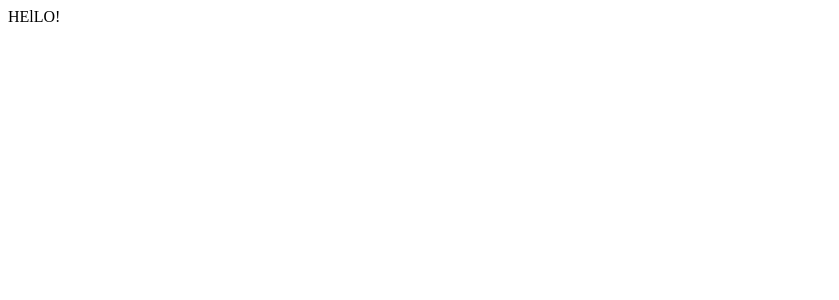
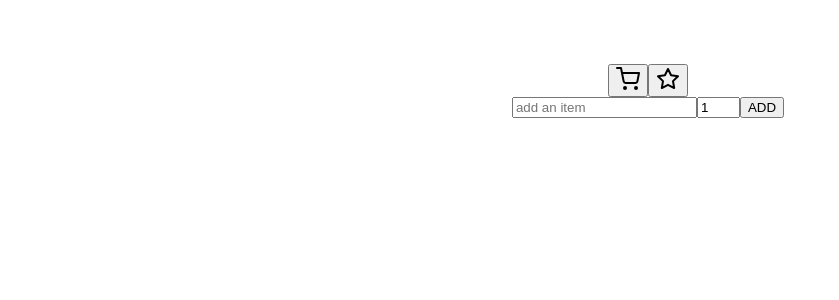
Before and after one commit to SarahYiskah/basket, a React app: page / in a window 1280 px wide. Shown: the top 300 px of the page, without its empty margins (0-839 px from the left). Built offline with nearby package versions, Linux system fonts and the light colour scheme.

Commit message:
added app functionality

```diff
--- a/package.json
+++ b/package.json
@@ -17,6 +17,7 @@
     "babel-preset-stage-0": "^6.24.1",
     "react": "^16.5.1",
     "react-dom": "^16.5.1",
+    "uuid": "^3.3.2",
     "webpack": "^4.19.0",
     "webpack-cli": "^3.1.0",
     "webpack-dev-server": "^3.1.8"
--- a/src/App.css
+++ b/src/App.css
@@ -4,11 +4,25 @@ body,html {
   height: 100%;
 }
 
-/* div#App {
+input[type=number]{
+  width: 35px;
+}
+
+div.App {
+  margin-top: 5%;
   display: flex;
   align-items: center;
   flex-direction: column;
-} */
+}
+
+button.navButton {
+  background: #EEEBF0;
+  width: 30%;
+}
+
+button.navButton.active {
+  background: white;
+}
 
 /*
 blue #0087FF
--- a/src/App.js
+++ b/src/App.js
@@ -1,5 +1,4 @@
 import React, { Component } from 'react'
-import './App.css'
 import style from "./App.css"
 import Nav from './components/Nav'
 import Extra from './components/Extra'
@@ -8,10 +7,34 @@ import Basket from './components/Basket'
 
 
 class App extends Component {
+  state = {
+    active: 'basket',
+    basket: [],
+    extra: [{name: "milk", amount: 1}, {name: "cereal", amount: 1}, {name: "cheese", amount: 1}]
+  }
+
+  changeActive = (active) => {
+    this.setState({active})
+  }
+
+  addItem = (target, item) => {
+    this.setState({
+      [target]: [...this.state[target], item]
+    })
+  }
+
+  removeItem = (target, item) => {
+    this.setState({
+      [target]: [...this.state[target].filter(i => i.name !== item.name || i.amount !== item.amount)]
+    })
+  }
+
   render() {
-    return(
-      <div className={style.App}>HElLO!</div>
-    )
+    return (<div className={style.App}>
+      <Nav changeActive={this.changeActive} active={this.state.active}/>
+      { this.state.active === "basket" &&  <Basket items={this.state.basket} addItem={this.addItem} removeItem={this.removeItem}/> }
+      { this.state.active === "extra" &&  <Extra items={this.state.extra} basket={this.state.basket} removeItem={this.removeItem} addItem={this.addItem}/> }
+    </div>)
   }
 }
 
--- a/src/components/Basket.js
+++ b/src/components/Basket.js
@@ -1,9 +1,66 @@
 import React, { Component } from 'react'
+import UUID from 'uuid'
 
 class Basket extends Component {
+  state = {
+    newItem: "",
+    itemAmount: 1
+  }
+
+  handleChange = (e) => {
+    const { name, value } = e.target
+    this.setState({ [name]: value })
+  }
+
+  handleKeyDown = (e) => {
+    if(e.key === 'Enter' && this.state.newItem) {
+      this.createItem()
+    }
+  }
+
+  createItem = () => {
+    let name = this.state.newItem
+    let amount = parseInt(this.state.itemAmount)
+    this.props.addItem("basket", {name, amount})
+    this.props.addItem("extra", {name, amount})
+    this.setState({
+      newItem: "",
+      itemAmount: 1
+    })
+  }
+
+  addToBasket = (e) => {
+    let name = e.target.name
+    let amount = parseInt(e.target.value)
+    this.props.removeItem("basket", {name, amount})
+  }
+
   render(){
     return(
-      <div></div>
+      <div id="basket">
+        <input
+          onChange={this.handleChange}
+          onKeyDown={this.handleKeyDown}
+          value={this.state.newItem}
+          type="text"
+          placeholder="add an item"
+          name="newItem"
+        />
+        <input
+          type="number"
+          onChange={this.handleChange}
+          onKeyDown={this.handleKeyDown}
+          value={this.state.itemAmount}
+          name="itemAmount"
+          min="1"
+        />
+        <button onClick={this.createItem}>ADD</button>
+        <ul>
+          {
+            this.props.items.map(item => <li key={UUID()}>{item.amount} {item.name}<button onClick={this.addToBasket} name={item.name} value={item.amount}>added to basket</button></li>)
+          }
+        </ul>
+      </div>
     )
   }
 }
--- a/src/components/Extra.js
+++ b/src/components/Extra.js
@@ -1,9 +1,35 @@
 import React, { Component } from 'react'
+import UUID from 'uuid'
 
 class Extra extends Component {
+  removeItem = (e) => {
+    let name = e.target.parentElement.id
+    let amount = parseInt(e.target.parentElement.value)
+    this.props.removeItem("extra", {name, amount})
+  }
+
+  addToBasket = (e) => {
+    let name = e.target.parentElement.id
+    let amount = parseInt(e.target.parentElement.value)
+    this.props.addItem("basket", {name, amount})
+  }
+
+  loadItems = () => {
+    let basket = this.props.basket.map(item => item.name)
+    let items = this.props.items.filter(item => !basket.includes(item.name))
+    return (<ul>
+      {
+        items.map(item => <li key={UUID()} id={item.name} value={item.amount}>{item.amount} {item.name}<button onClick={this.removeItem}>x</button><button onClick={this.addToBasket}>+</button></li>)
+      }
+    </ul>)
+  }
 
   render(){
-    <div></div>
+    return(
+      <div id="extra">
+        {this.loadItems()}
+      </div>
+    )
   }
 }
 
--- a/src/components/Nav.js
+++ b/src/components/Nav.js
@@ -1,10 +1,22 @@
 import React, { Component } from 'react'
+import style from "../App.css"
+
 
 class Nav extends Component {
   render(){
     return(
       <div id="nav">
-
+        <button className={style.navButton, this.props.active === "basket" ? style.active : null} onClick={() => this.props.changeActive("basket")}>
+          <svg width="24" height="24" viewBox="0 0 24 24" fill="none" stroke="currentColor" strokeWidth="2" strokeLinecap="round" strokeLinejoin="round">
+            <circle cx="9" cy="21" r="1"></circle><circle cx="20" cy="21" r="1"></circle>
+            <path d="M1 1h4l2.68 13.39a2 2 0 0 0 2 1.61h9.72a2 2 0 0 0 2-1.61L23 6H6"></path>
+          </svg>
+        </button>
+        <button className={style.navButton, this.props.active === "extra" ? style.active : null} onClick={() => this.props.changeActive("extra")}>
+          <svg width="24" height="24" viewBox="0 0 24 24" fill="none" stroke="currentColor" strokeWidth="2" strokeLinecap="round" strokeLinejoin="round">
+            <polygon points="12 2 15.09 8.26 22 9.27 17 14.14 18.18 21.02 12 17.77 5.82 21.02 7 14.14 2 9.27 8.91 8.26 12 2"></polygon>
+          </svg>
+        </button>
       </div>
     )
   }
```
